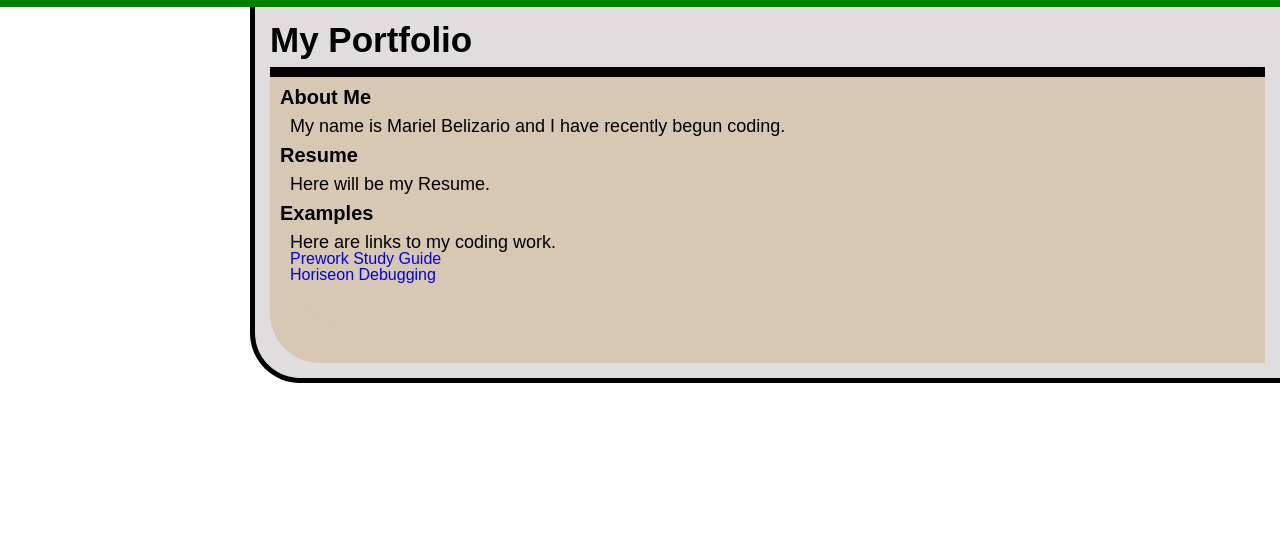
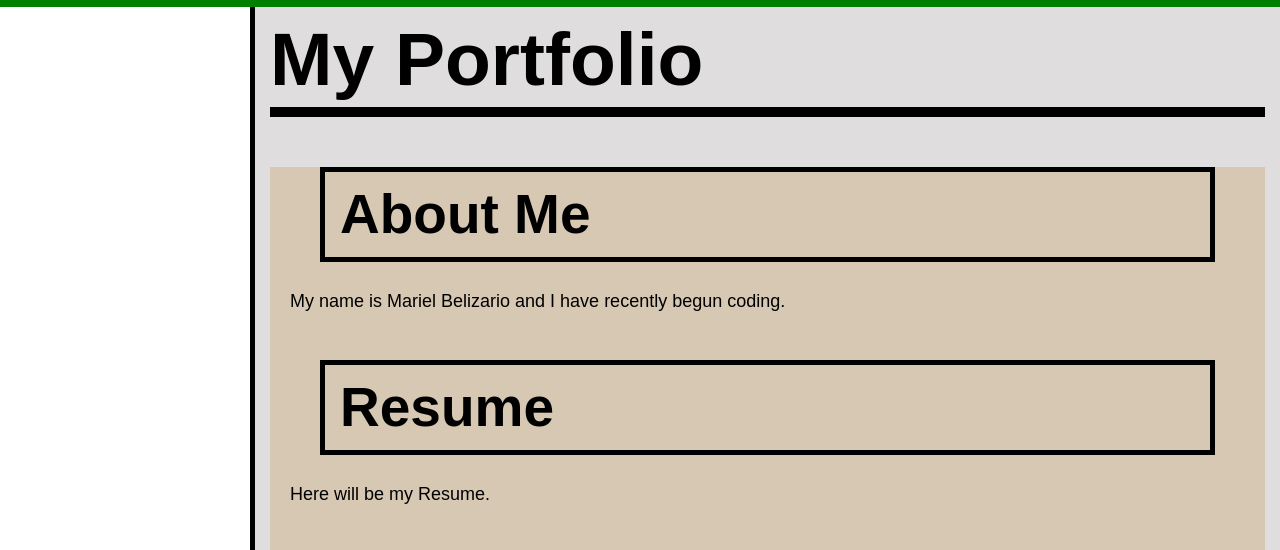
Before and after one commit to Al3xG23/My-Portfolio, a plain HTML site: page index.html in a window 1280 px wide. Shown: the part 209-759 px from the top of the page. Drawn offline with Linux system fonts and the light colour scheme.

Commit message:
added links with styling

```diff
--- a/assets/css/style.css
+++ b/assets/css/style.css
@@ -86,7 +86,7 @@ img {
 /* "My portfolio" box */
 .portfolio {
     justify-content: flex-start;
-    font-size: 35px;
+    font-size: 75px;
     border: 10px;
     border-bottom: 10px solid;
     padding-bottom: 10px;
@@ -101,8 +101,12 @@ img {
 
 /* Section headers */
 .content ul li h4 {
-    padding: 10px;
-    font-size: 20px;
+    padding: 15px;
+    font-size: 55px;
+    margin: 50px;
+    margin-bottom: 30px;
+    display: block;
+    border: 5px solid;
 }
 
 /* Content paragraph */
@@ -114,3 +118,32 @@ img {
     display: block;
     margin-left: 20px;
 }
+
+.large {
+    display:flex;
+    border: 5px solid;
+    border-color: black;
+    margin: 10px;
+    padding: 10px;
+    font-size: 50px;
+}
+
+.small {
+    display: flex;
+    border: 5px solid;
+    border-color: black;
+    margin: 10px;
+    padding: 5px;
+    font-size: 30px;
+}
+
+.deployed li:hover {
+    .large {
+        background-color: rgb(1, 44, 17);
+        color: white;
+    }
+    .small {
+        background-color: rgb(1, 44, 17);
+        color: white;
+    }
+}
--- a/index.html
+++ b/index.html
@@ -34,28 +34,28 @@
             <h3 class="portfolio">My Portfolio</h3>
             <ul>
                 <li>
-                    <h4 id="about-me">About Me</h4>
+                    <h4>About Me</h4>
                     <p>
                         My name is Mariel Belizario and I have recently begun coding.
                     </p>
                 </li>
                 <li>
-                    <h4 id="resume">Resume</h4>
+                    <h4>Resume</h4>
                     <p>
                         Here will be my Resume.
                     </p>
                 </li>
                 <li>
-                    <h4 id="examples">Examples</h4>
+                    <h4>Examples</h4>
                     <p>
                         Here are links to my coding work.
                         <ul class="deployed">
                             <li>
-                                <a href="https://al3xg23.github.io/prework-study-guide/">Prework Study Guide</a>
+                                <a class="large" href="https://al3xg23.github.io/prework-study-guide/">Prework Study Guide</a>
                             </li>
 
                             <li>
-                                <a href="https://al3xg23.github.io/challenge-refactor/">Horiseon Debugging</a>
+                                <a class="small" href="https://al3xg23.github.io/challenge-refactor/">Horiseon Debugging</a>
                             </li>
                         </ul>
                     </p>
```
Also changed, not shown: image.png (deleted), 1 other file.
